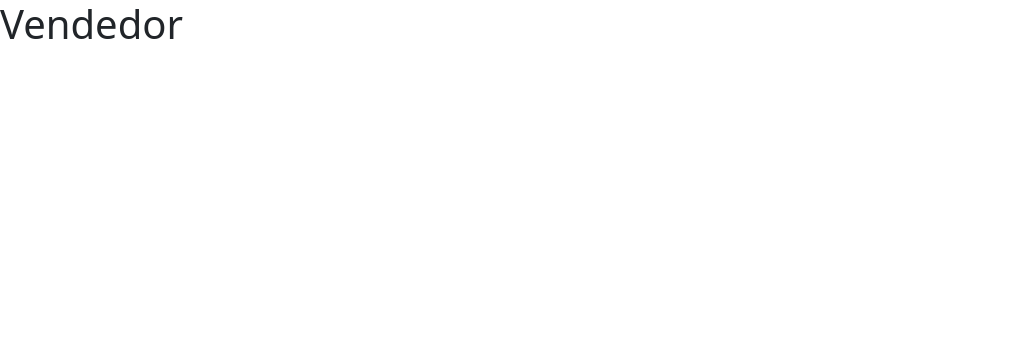
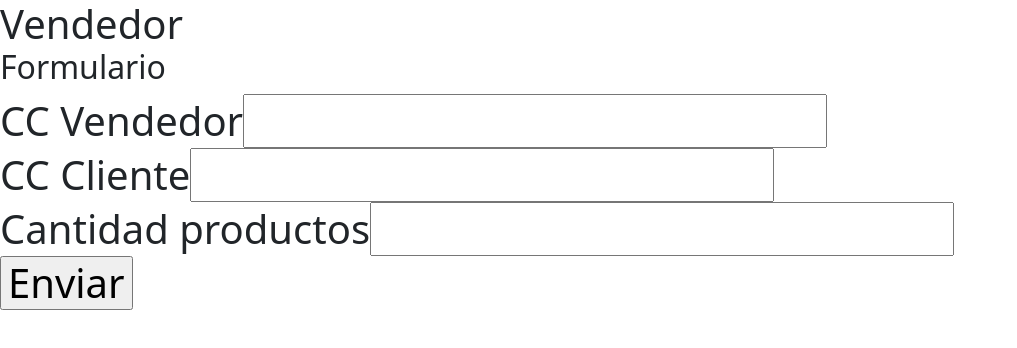
Before and after one commit to marimar33641/React-Pag1, a React (Create React App) app: page /Menu2 in a window 1280 px wide. Shown: the top 348 px of the page, without its empty margins (0-1017 px from the left). Built offline with nearby package versions, Linux system fonts and the light colour scheme.

Commit message:
funcionando, formulario incompleto

```diff
--- a/package.json
+++ b/package.json
@@ -11,6 +11,7 @@
     "bootstrap": "^5.2.3",
     "react": "^18.2.0",
     "react-dom": "^18.2.0",
+    "react-hook-form": "^7.43.4",
     "react-router-dom": "^6.8.2",
     "react-scripts": "5.0.1",
     "web-vitals": "^2.1.4"
--- /dev/null
+++ b/src/pages/Login/Formulario.js
@@ -0,0 +1,32 @@
+import { faEarDeaf } from "@fortawesome/free-solid-svg-icons";
+import {useForm} from "react-hook-form";
+
+const Formulario = ()=>{
+
+    const{register, handleSubmit} = useForm();
+    return <div>
+        <h2>
+            Formulario
+        </h2>
+        <form>
+            <div>
+                <label>CC Vendedor</label>
+                <input type="text" CC_Vendedor=""/>
+            </div>
+            <div>
+                <label>CC Cliente</label>
+                <input type="text" CC_Cliente=""/>
+            </div>
+            <div>
+                <label>Cantidad productos</label>
+                <input type="number" Cant_Productos=""/>
+            </div>
+            <input type="submit" value="Enviar"/>
+
+
+
+
+        </form>
+    </div>
+}
+export default Formulario;
--- a/src/pages/Login/Menu2.js
+++ b/src/pages/Login/Menu2.js
@@ -1,11 +1,13 @@
 import React, { useEffect, useState, Component } from "react";
 import './Menu2.css'
+import Formulario from "./Formulario";
 class Menu extends Component{
     render(){
         return(
             <div className='Menu2-container'>
                 <h1>
                     Vendedor
+                    <Formulario></Formulario>
                 </h1>
             </div>
         );
```
Also changed, not shown: 1 other file (tests, documents, lock files or other folders).
